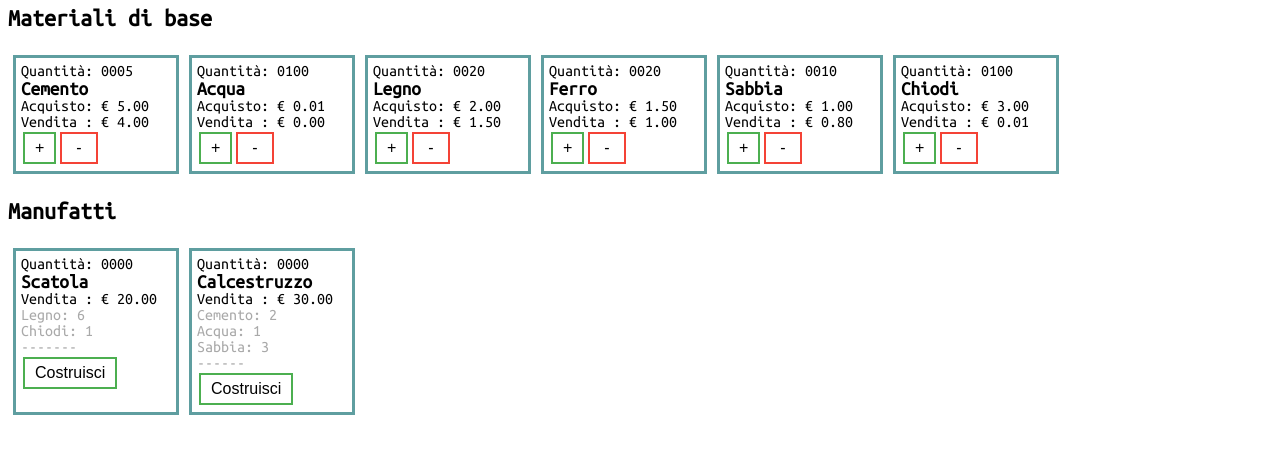
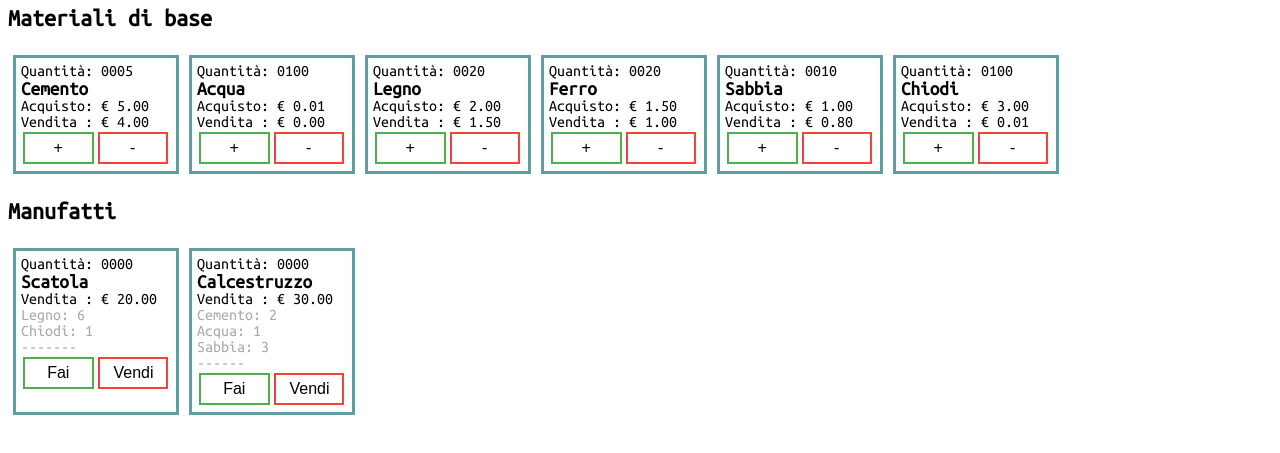
Before and after one commit to archistico/factoryBuilder, a plain HTML site: page index.html in a window 1280 px wide. Shown: the part 167-620 px from the top of the page. Drawn offline with Linux system fonts and the light colour scheme.

Commit message:
tasto vende

```diff
--- a/app.js
+++ b/app.js
@@ -223,6 +223,10 @@ class InventarioManufatti {
         this.inventario.push(elementoInventario);
     }
 
+    btnVendi() {
+        alert('Venduto');
+    }
+
     toString() {
         let risultato = '';
         this.inventario.forEach(function (elemento) {
@@ -278,10 +282,19 @@ class InventarioManufatti {
                     UpdateScreen();
                 };
 
-                add.innerHTML = "Costruisci";
+                add.innerHTML = "Fai";
                 add.className = "button buttonAdd";
                 el.appendChild(add);
             }
+
+            let remove = document.createElement("button");
+                remove.onclick = function () {
+                    UpdateScreen();
+                };
+
+                remove.innerHTML = "Vendi";
+                remove.className = "button buttonRemove";
+                el.appendChild(remove);
 
             manufatti_div.appendChild(el);
         });
--- a/css/style.css
+++ b/css/style.css
@@ -56,6 +56,7 @@
     -webkit-transition-duration: 0.4s; /* Safari */
     transition-duration: 0.4s;
     cursor: pointer;
+    width: 47%;
 }
 
 .buttonAdd {
```
